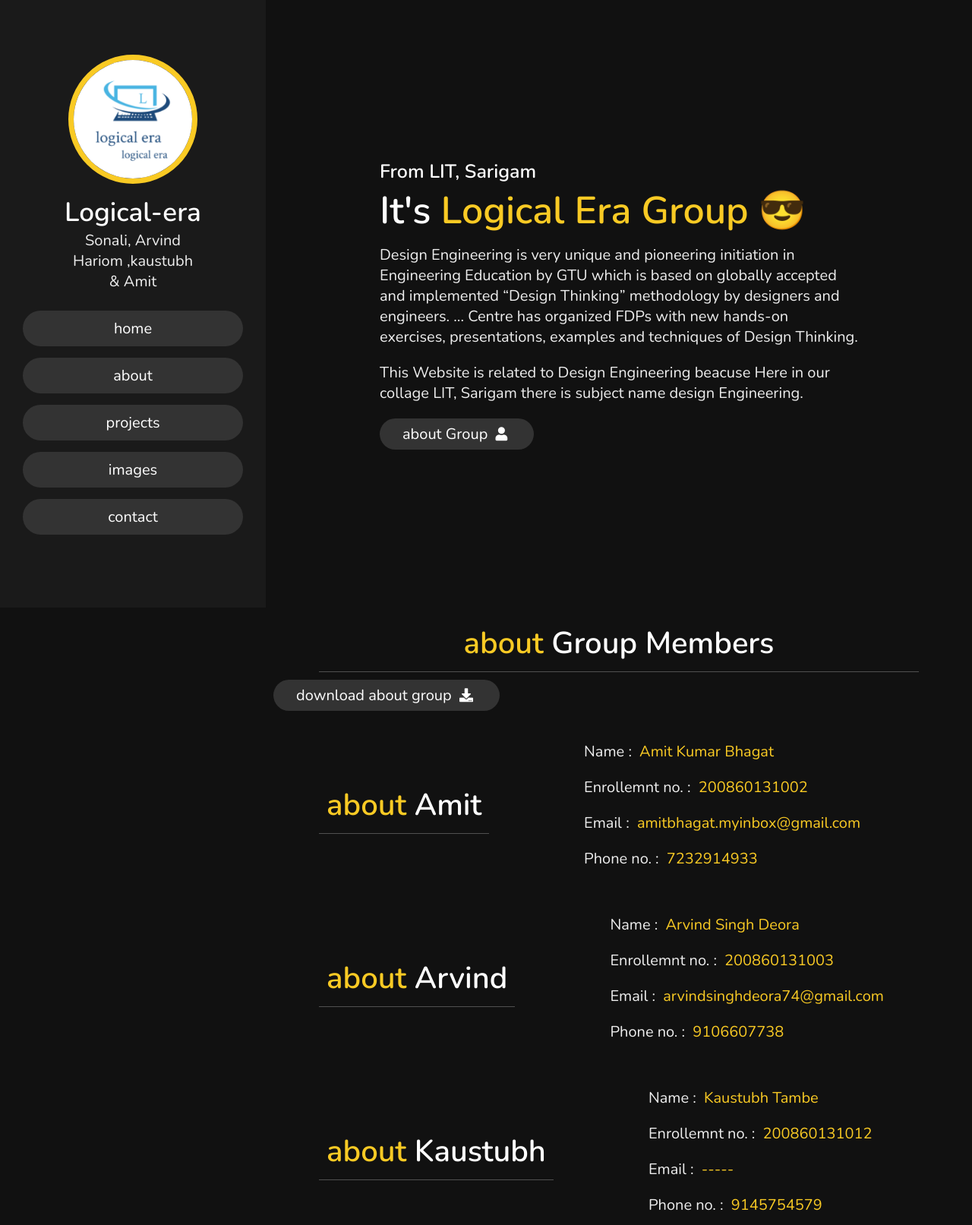
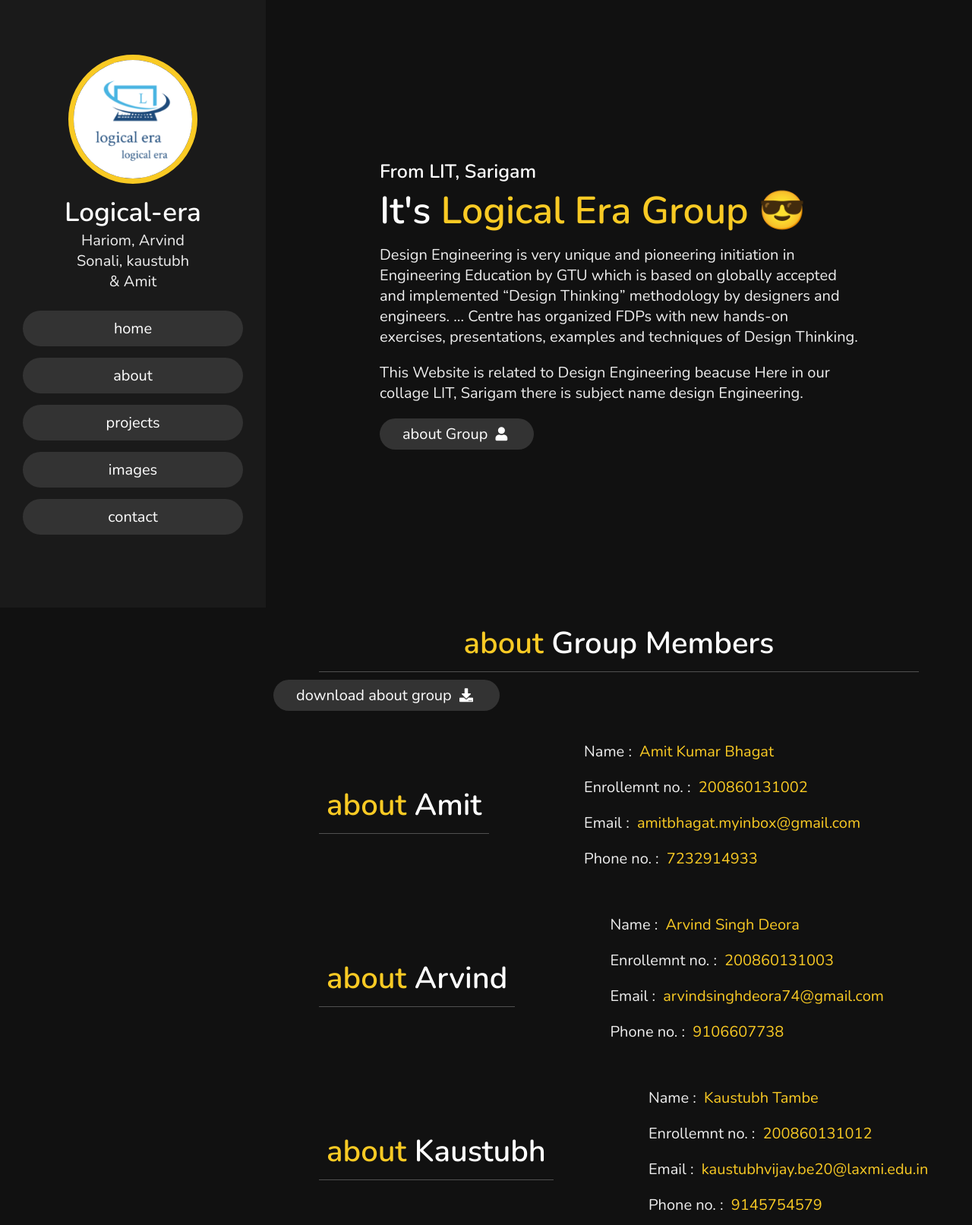
Before and after one commit to Amit-2500/lit, a plain HTML site: page index.html in a window 1280 px wide. Shown: the top 1613 px of the page at 76% size. Drawn offline with nearby package versions, Linux system fonts and the light colour scheme.

Commit message:
Update index.html

```diff
--- a/index.html
+++ b/index.html
@@ -18,8 +18,8 @@
     <div class="user">
         <img src="pic.jpg" alt="">
         <h3 class="name">Logical-era</h3>
-        <p class="post">Sonali, Arvind</p>
-        <p class="post">Hariom ,kaustubh</p>
+        <p class="post">Hariom, Arvind</p>
+        <p class="post">Sonali, kaustubh</p>
         <p class="post">& Amit</p>
     </div>
 
@@ -89,7 +89,7 @@
     <div class="info">
         <h3> <span> Name : </span> Kaustubh Tambe </h3>
         <h3> <span> Enrollemnt no. : </span> 200860131012 </h3>
-        <h3> <span> Email : </span> ----- </h3>
+        <h3> <span> Email : </span> kaustubhvijay.be20@laxmi.edu.in </h3>
         <h3> <span> Phone no. : </span> 9145754579 </h3>
 
     </div>
@@ -156,7 +156,7 @@
         <i class="fas fa-graduation-cap"></i>
         <span>Water saver</span>
         <h3> Urban Society </h3>
-        <p>This project is Supported by hariom so i dont have  any information 😁😁</p>
+        <p>This project is Supported by hariom so In this project we think about saving water ------------</p>
     </div>
 
     <div class="box">
```
